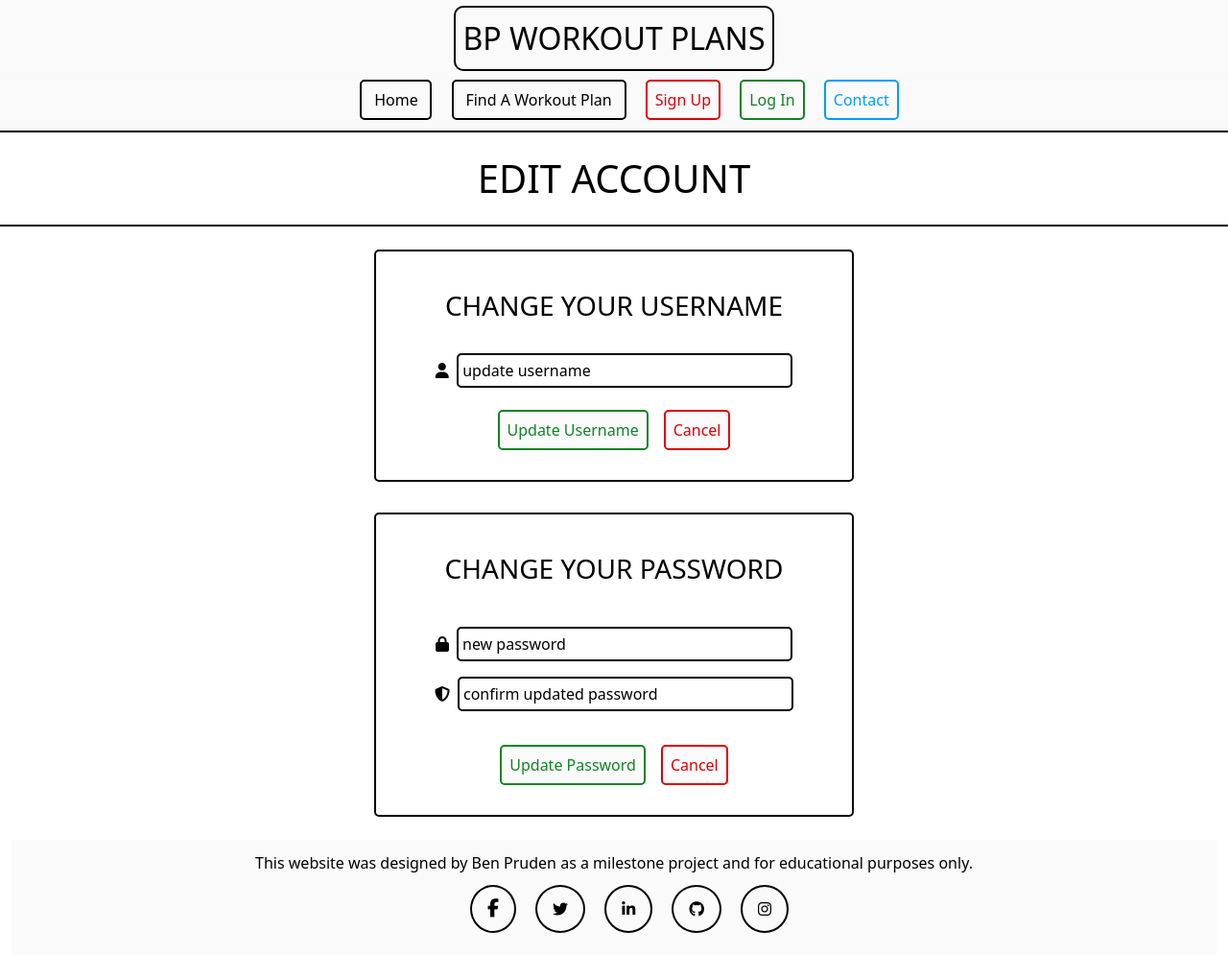
After one commit to BenPruden97/BP-Workout-Plans, a Flask app: page /edit_account in a window 1280 px wide. The commit adds this page. Shown: the whole page at 96% size. Run offline with Flask 2, Linux system fonts and the light colour scheme; some libraries are stand-ins or nearby versions.

Commit message:
Created the edit account page as well as the styling. Members can change either their username or password or both using this page

```diff
--- a/app.py
+++ b/app.py
@@ -257,6 +257,12 @@ def delete_workout(workout_plan_id):
     return redirect(url_for('find_workouts'))
 
 
+@app.route("/edit_account")
+def edit_account():
+
+    return render_template(('edit_account.html'))
+
+
 if __name__ == "__main__":
     app.run(host=os.environ.get("IP"),
             port=int(os.environ.get("PORT")),
--- a/static/css/style.css
+++ b/static/css/style.css
@@ -1661,6 +1661,188 @@ button.accordion-button.collapsed{
 .delete-account a:hover{
     color: #fafafa;
     background-color: black;
+}
+
+/* ----- Edit Account Page Stlying ----- */
+
+.edit-account-heading{
+    text-align: center;
+    color: black;
+    text-transform: uppercase;
+    border-top: 2px solid black;
+    border-bottom: 2px solid black;
+    padding: 1.5rem;
+    margin-bottom: 1.5rem;
+}
+
+.change-username{
+    display: flex;
+    justify-content: center;
+    align-items: center;
+    flex-direction: column;
+    width: 500px;
+    border: 2px solid black;
+    border-radius: 5px;
+    padding: 1.5rem 0;
+    margin: auto;
+    margin-bottom: 2rem;
+}
+
+.change-username h3{
+    color: black;
+    text-transform: uppercase;
+    padding: 1rem 0 1.5rem;
+}
+
+.change-username-input i{
+    color: black;
+}
+
+.change-username-input input{
+    border: 2px solid black;
+    border-radius: 5px;
+    padding: 0.25rem;
+    width: 350px;
+}
+
+.change-username-input input::placeholder{
+    color: black;
+}
+
+.change-username-options{
+    display: flex;
+    justify-content: center;
+    align-items: center;
+    padding: 2rem 0 1rem;
+}
+
+.change-username-edit a{
+    text-decoration: none;
+    color: #118324;
+    background-color: #fafafa;
+    border: 2px solid #118324;
+    border-radius: 5px;
+    padding: 0.5rem;
+    margin: 0.5rem;
+    transition: 0.5s;
+}
+
+.change-username-edit a:hover{
+    background-color: #118324;
+    color: #fafafa;
+}
+
+.change-cancel a{
+    text-decoration: none;
+    color: #db0007;
+    background-color: #fafafa;
+    border: 2px solid #db0007;
+    border-radius: 5px;
+    padding: 0.5rem;
+    margin: 0.5rem;
+    transition: 0.5s;
+}
+
+.change-cancel a:hover{
+    background-color: #db0007;
+    color: #fafafa;
+}
+
+.change-password{
+    display: flex;
+    justify-content: center;
+    align-items: center;
+    flex-direction: column;
+    width: 500px;
+    border: 2px solid black;
+    border-radius: 5px;
+    padding: 1.5rem 0;
+    margin: auto;
+    margin-bottom: 1.5rem;
+}
+
+.change-password h3{
+    color: black;
+    text-transform: uppercase;
+    padding: 1rem 0 1.5rem;
+}
+
+.change-password-input{
+    display: flex;
+    justify-content: center;
+    align-items: center;
+    flex-direction: column;
+    padding: 0.25rem;
+    width: 500px;
+}
+
+.new-password{
+    display: flex;
+    justify-content: center;
+    align-items: center;
+    padding: 0.5rem 0
+}
+
+.new-password i{
+    color: black;
+    padding-right: 0.5rem;
+}
+
+.new-password input{
+    border: 2px solid black;
+    border-radius: 5px;
+    padding: 0.25rem;
+    width: 350px;
+}
+
+.new-password input::placeholder{
+    color: black;
+}
+
+.new-change-password{
+    display: flex;
+    justify-content: center;
+    align-items: center;
+    padding: 0.5rem 0
+}
+
+.new-change-password i{
+    color: black;
+    padding-right: 0.5rem;
+}
+
+.new-change-password input{
+    border: 2px solid black;
+    border-radius: 5px;
+    padding: 0.25rem;
+    width: 350px;
+}
+
+.new-change-password input::placeholder{
+    color: black;
+}
+
+.change-password-options{
+    display: flex;
+    justify-content: center;
+    align-items: center;
+    padding: 2rem 0 1rem;
+}
+
+.change-password-edit a{
+    text-decoration: none;
+    color: #118324;
+    background-color: #fafafa;
+    border: 2px solid #118324;
+    border-radius: 5px;
+    padding: 0.5rem;
+    margin: 0.5rem;
+    transition: 0.5s;
+}
+
+.change-password-edit a:hover{
+    background-color: #118324;
+    color: #fafafa;
 }
 
 @media (max-width: 1100px) {
--- /dev/null
+++ b/templates/edit_account.html
@@ -0,0 +1,106 @@
+{% extends "base.html" %}
+{% block content %}
+
+    <div class="container-fluid">
+
+        <div class="row">
+
+            <div class="col-12">
+
+                <h1 class="edit-account-heading">Edit Account</h1>
+
+                <div class="change-username">
+
+                    <h3>Change Your Username</h3>
+
+                    <div class="change-username-input">
+
+                        <i class="fas fa-user"></i>
+
+                        <label for="new-username"></label>
+                        <input id="new-username" name="new-username" type="text" minlength="3" maxlength="15" pattern="^[a-zA-Z0-9]{3,15}$" placeholder="update username" required>
+
+                    </div>
+
+                <div class="change-username-options">
+
+                    <div class="change-username-edit">
+
+                        <a href="#">Update Username</a>
+
+                    </div>
+
+                    <div class="change-cancel">
+
+                        <a href="#">Cancel</a>
+
+                    </div>
+
+                </div>
+
+            </div>
+
+        </div>
+
+    </div>
+
+    <div class="container-fluid">
+
+        <div class="row">
+
+            <div class="col-12">
+
+                <div class="change-password">
+
+                    <h3>Change Your Password</h3>
+
+                    <div class="change-password-input">
+
+                        <div class="new-password">
+
+                            <i class="fas fa-lock"></i>
+                            <input id="new-password" name="new-password" type="password" minlength="5" maxlength="20" pattern="^[a-zA-Z0-9$@$!%*?&.]{5,15}$"
+                                placeholder="new password" onkeyup="checkNewPasswords();" required>
+
+                        </div>
+
+                        <div class="new-change-password">
+
+
+                        <i class="fas fa-shield-alt"></i>
+
+                            <label for="new-confirm_password"></label>
+                            <input id="new-confirm_password" name="new-confirm_password" type="password" minlength="5" maxlength="20" pattern="^[a-zA-Z0-9$@$!%*?&.]{5,15}$"
+                                placeholder="confirm updated password" onkeyup="checkNewPasswords();" required>
+
+                        </div>
+
+                    </div>
+
+                    <div class="change-password-options">
+
+                        <div class="change-password-edit">
+
+                            <a href="#">Update Password</a>
+
+                        </div>
+
+                        <div class="change-cancel">
+
+                            <a href="#">Cancel</a>
+
+                        </div>
+
+                    </div>
+
+                </div>
+
+            </div>
+
+        </div>
+
+    </div>
+
+
+
+{% endblock %}
--- a/templates/profile.html
+++ b/templates/profile.html
@@ -121,7 +121,7 @@
 
                         <h6>Made a mistake or want a change? Edit your account details</h6>
 
-                        <a href="#">Edit Account</a>
+                        <a href="{{ url_for('edit_account') }}">Edit Account</a>
 
                     </div>
 
```
Also changed, not shown: templates/workout_plan.html (+25 -25 lines).
